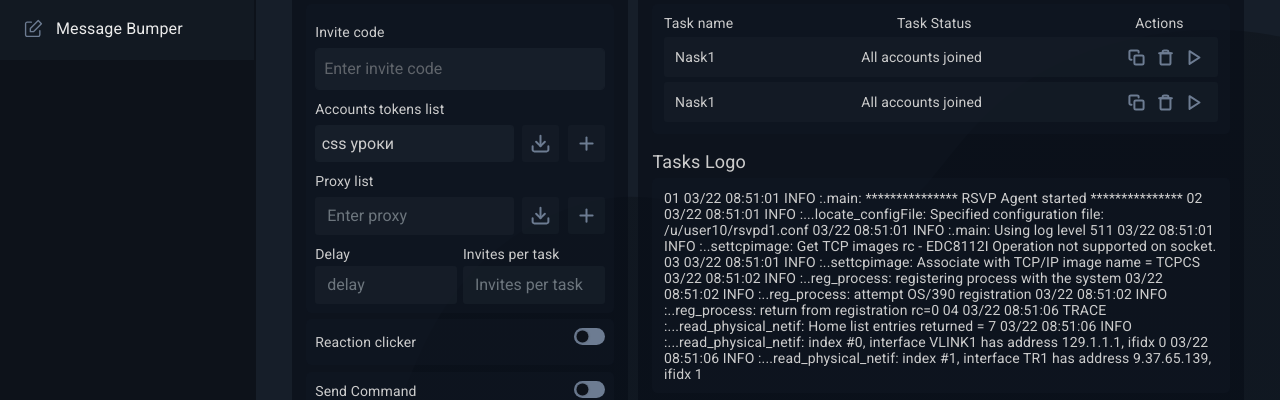
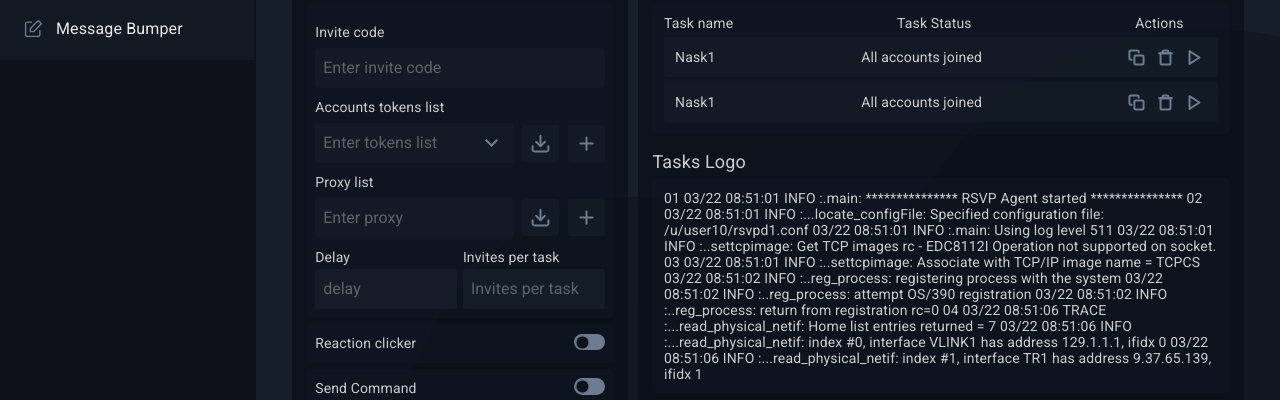
Before and after one commit to BolshanDV/discord_joiner_UI, a Nuxt app: page / in a window 1280 px wide. Shown: the part 156-556 px from the top of the page. Built offline with nearby package versions, Linux system fonts and the light colour scheme.

Commit message:
work with input

```diff
--- a/assets/style/input.css
+++ b/assets/style/input.css
@@ -6,9 +6,7 @@
 .text-field__input {
     display: block;
     width: 100%;
-    /*height: calc(2.25rem + 2px);*/
-    /*padding: 0.375rem 0.75rem;*/
-    padding: 2.75%;
+    padding: 1vh;
     font-family: inherit;
     font-size: 1rem;
     font-weight: 400;
@@ -46,8 +44,8 @@
 
 .text-field__input:disabled,
 .text-field__input[readonly] {
-    background-color: #f5f5f5;
-    opacity: 1;
+    background-color: #161E29;
+    opacity: 5;
 }
 
 /* active icon - 1 вариант */
@@ -62,13 +60,14 @@
 .text-field__aicon {
     position: absolute;
     display: flex;
+    justify-content: flex-end;
     align-items: center;
     top: 0;
     bottom: 0;
-    right: 0.875rem;
+    right: 1rem;
     width: 1rem;
     cursor: pointer;
-    color: #bdbdbd;
+    color: #CCCCCC;
     transition: color 0.15s ease-in-out;
 }
 
--- a/components/discordJoinerModule/taskManager/taskManager.vue
+++ b/components/discordJoinerModule/taskManager/taskManager.vue
@@ -9,25 +9,24 @@
         Invite code
       </div>
         <div class="text-field__icon">
-          <input class="text-field__input" type="search" v-model="taskName" name="search" placeholder="Enter invite code" value="css уроки">
+          <input class="text-field__input input_element" type="search" v-model="taskName" name="search" placeholder="Enter invite code">
+
         </div>
-
       <div class="work_space_element_title">
         Accounts tokens list
       </div>
       <div class="row_position ">
-        <div class="work_space_element input_element_item">
+        <div class=" input_element_item">
           <div class="text-field__icon">
-            <input class="text-field__input" type="search" name="search" placeholder="Enter tokens list" value="css уроки">
-<!--            <span class="text-field__aicon">-->
-<!--              //TODO svg-->
-<!--            </span>-->
+            <input class="text-field__input input_element" v-model="token" type="search" name="search"  autocomplete="off" placeholder="Enter tokens list">
+            <div
+                class="text-field__aicon"
+                @click="DROP_DOWN_LIST_WITH_TOKEN"
+            ><img src="../../../assets/icons/row.svg" alt="" :class="{row_rotate: dropDownMenuFlag}">
+            </div>
+
           </div>
         </div>
-
-
-
-
         <div class="additional_functional work_space_element item"
              @click="POPUP_DISPLAY"
         >
@@ -39,13 +38,37 @@
           <img src="../../../assets/icons/add.svg" alt="icon" class="">
         </div>
       </div>
+      <div>
+        <div class="scroll column"
+             v-if="dropDownMenuFlag"
+        >
+          <div
+              class="row_position mini_element scroll_item"
+              v-for="(token, index) in tokens"
+              :key="index"
+          >
+            <div class="scroll scroll_horizontal">
+              <div class="scroll_item">{{token}}</div>
+            </div>
+
+                <div
+                    @click="DELETE_TOKEN_FROM_LIST(index)"
+                >
+                  <img src="../../../assets/icons/cross.svg" alt="">
+                </div>
+
+          </div>
+        </div>
+      </div>
+
+
 
       <div class="work_space_element_title">
         Proxy list
       </div>
       <div class="row_position ">
-        <div class="work_space_element input_element_item">
-          <b-form-input v-model="proxyList" placeholder="Enter proxy" class="input_element"></b-form-input>
+        <div class="input_element_item">
+          <input class="text-field__input input_element" v-model="proxyList" placeholder="Enter proxy" type="search" name="search">
         </div>
         <div class="additional_functional work_space_element item"
         >
@@ -62,7 +85,7 @@
             Delay
           </div>
           <div class="work_space_element row_position">
-            <b-form-input v-model="delay" placeholder="delay" class="input_element"></b-form-input>
+              <input class="text-field__input input_element"  v-model="delay" placeholder="delay" type="search" name="search">
           </div>
         </div>
         <div>
@@ -70,7 +93,7 @@
             Invites per task
           </div>
           <div class="work_space_element row_position">
-            <b-form-input v-model="invitesPerTask" placeholder="Invites per task" class="input_element"></b-form-input>
+            <input class="text-field__input input_element" v-model="invitesPerTask" placeholder="Invites per task" type="search" name="search">
           </div>
         </div>
       </div>
@@ -80,9 +103,7 @@
       <div class="row_position work_space_element_advent">
         <div>Reaction clicker</div>
         <div>
-          <label>
             <input type="checkbox" class="switch_1" v-model='selectedReactionClicker'>
-          </label>
         </div>
       </div>
       <reaction-clicker v-if="selectedReactionClicker"/>
@@ -130,11 +151,11 @@ name: "taskManager",
     }
   },
   computed: {
-    ...mapGetters('discordJoinerStore/discordJoiner', ['tokens'])
+    ...mapGetters('discordJoinerStore/discordJoiner', ['tokens', 'dropDownMenuFlag'])
   },
   methods: {
     ...mapActions('discordJoinerStore/discordJoiner', ['CREATE_TASK', 'VALIDATE_SINGLE_TOKEN']),
-    ...mapMutations('discordJoinerStore/discordJoiner', ['POPUP_DISPLAY']),
+    ...mapMutations('discordJoinerStore/discordJoiner', ['POPUP_DISPLAY', 'DROP_DOWN_LIST_WITH_TOKEN', 'DELETE_TOKEN_FROM_LIST']),
     ADD_TOKEN_WITH_CLEAR() {
       this.VALIDATE_SINGLE_TOKEN(this.token);
       this.token = ""
@@ -201,5 +222,37 @@ name: "taskManager",
 }
 .row_position_input{
   margin-top: 2%;
+  align-items: center;
+}
+.scroll{
+  margin-top: 1%;
+  overflow-x: auto;
+  scroll-snap-type: y;
+  scrollbar-width: none;
+  max-height: 200px;
+  position: absolute;
+  width: 20%;
+  padding: 0.5%;
+  z-index: 2;
+  background-color: #0D121A;
+  border-radius: 5px;
+
+}
+.scroll::-webkit-scrollbar {
+  width: 0;
+}
+.mini_element{
+  background: #161e29;
+  border-radius: 3px;
+  padding: 2% 3%;
+  margin: 1% 1.75%;
+  justify-content: space-between;
+  align-items: center;
+}
+.row_rotate{
+  transform: rotate(180deg);
+}
+.scroll_horizontal{
+
 }
 </style>
--- a/store/discordJoinerStore/discordJoiner.js
+++ b/store/discordJoinerStore/discordJoiner.js
@@ -5,12 +5,14 @@ export const state = () => ({
     tokens: [],
     errorToken: null,
     successJoined: [],
-    globalStatus: false
+    globalStatus: false,
+    dropDownMenuFlag: false
 })
 
 export const getters = {
     popUpFlag: state => state.popUpFlag,
-    tokens: state => state.tokens
+    tokens: state => state.tokens,
+    dropDownMenuFlag: state => state.dropDownMenuFlag
 }
 export const mutations = {
     POPUP_DISPLAY: (state) => {
@@ -30,6 +32,12 @@ export const mutations = {
     },
     SWITCH_GLOBAL_STATUS: (state, status) => {
         state.globalStatus = status;
+    },
+    DROP_DOWN_LIST_WITH_TOKEN: (state) => {
+        state.dropDownMenuFlag = !state.dropDownMenuFlag
+    },
+    DELETE_TOKEN_FROM_LIST: (state, index) => {
+        state.tokens.splice(index, 1)
     }
 
 }
@@ -107,7 +115,7 @@ export const actions = {
 
     VALIDATE_SINGLE_TOKEN: async (ctx, token) => {
         let errorToken = null;
-
+        ctx.commit('SAVE_SINGLE_TOKEN', token);
         const status = await axios
             .get('https://discord.com/api/users/@me', {
                     withCredentials: true,
```
Also changed, not shown: assets/icons/row.svg (added).
